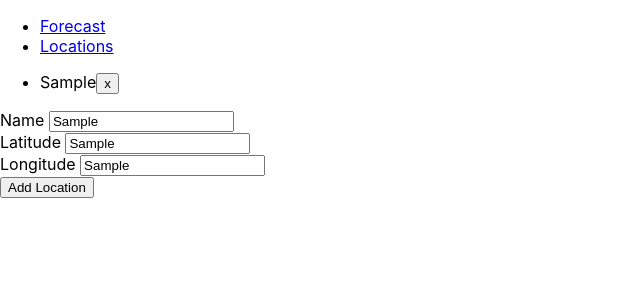
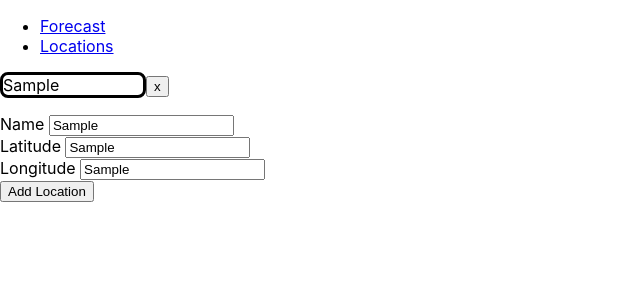
Before and after one commit to shakedva/Weather-App, a React (Create React App) app: page /Locations in a window 1280 px wide. Both pictures are taken after typing "Sample", "Sample", "Sample" into the empty fields and a click on the input "Add Location". Shown: the top 300 px of the page, without its empty margins (0-640 px from the left). Built offline with nearby package versions, Linux system fonts and the light colour scheme.

Commit message:
starting the `Forecast` page

```diff
--- /dev/null
+++ b/src/css/style.css
@@ -0,0 +1,12 @@
+.locationItem, span {
+    color: black;
+    border-style: solid;
+    width: 140px;
+    display: inline-block;
+    border-radius: 8px;
+}
+
+.locationsList {
+/*    border-color: green;*/
+/*    border-style: solid;*/
+}
--- a/src/forcast/Forecast.js
+++ b/src/forcast/Forecast.js
@@ -1,5 +1,19 @@
+import DisplayLocations from "../location/DisplayLocations"
+import {useState} from "react";
+
 const Forecast = () => {
-    return <h1>Forecast</h1>;
+    const [selectedLocation, setSelectedLocation] = useState("");
+
+
+    return (
+        <div>
+            <h1>Forecast</h1>
+            <DisplayLocations setSelectedLocation={setSelectedLocation} showDelete={false}/>
+
+            <div>
+                {selectedLocation}
+            </div>
+        </div>)
 };
 
 export default Forecast;
--- a/src/location/AddLocation.js
+++ b/src/location/AddLocation.js
@@ -4,6 +4,9 @@ import {LocationData} from '../structs/LocationData'
 
 function AddLocation(props) {
     const {dispatch} = useLocation();
+
+    //todo limit name to 10 chars
+
 
     const handleSubmit = (event) => {
         event.preventDefault();
--- a/src/location/DisplayLocations.js
+++ b/src/location/DisplayLocations.js
@@ -1,10 +1,9 @@
-import {useEffect, useState} from "react";
-import Locations from "./Locations";
 import {useLocation} from '../contexts/LocationContext'
 import LocationRow from './LocationRow'
 import * as React from 'react'
+import style from '../css/style.css'
 
-function DisplayLocations() {
+function DisplayLocations(props) {
 
     const {state} = useLocation()
 
@@ -12,19 +11,20 @@ function DisplayLocations() {
     const locationRows = state.locationList.map((oneLocation, index) => {
             return (
                 <React.Fragment key={index}>
-                    <LocationRow oneLocation={oneLocation}/>
+                    <LocationRow setSelectedLocation={props.setSelectedLocation} showDelete={props.showDelete}
+                                 oneLocation={oneLocation}/>
                 </React.Fragment>
             )
         }
     )
-    const msg = <li>(No locations yet...)</li>
+    const msg = <div>(No locations yet...)</div>
     let l = state.locationList.length === 0 ? msg : locationRows
 
     return (
-        <ul>
+        <div className={'locationsList'}>
             {/*<li><h3>Locations:</h3></li>*/}
             {locationRows}
-        </ul>
+        </div>
     )
 }
 
--- a/src/location/LocationRow.js
+++ b/src/location/LocationRow.js
@@ -1,14 +1,17 @@
 import DeleteLocation from "./DeleteLocation";
-import {useLocation} from '../contexts/LocationContext'
 
 function LocationRow(props) {
 
-    const {dispatch} = useLocation();
+    const handleClick = () => {
+        props.setSelectedLocation(props.oneLocation.name)
+    }
 
     return (
-        <li>{props.oneLocation.name}
-            <DeleteLocation name={props.oneLocation.name}/>
-        </li>
+        // <p className={'locationItem'}  >{props.oneLocation.name}
+        <p>
+            <span className={'locationItem'} onClick={handleClick}>{props.oneLocation.name}</span>
+            {props.showDelete ? <DeleteLocation name={props.oneLocation.name}/> : ""}
+        </p>
     );
 }
 
--- a/src/location/Locations.js
+++ b/src/location/Locations.js
@@ -10,7 +10,7 @@ function Locations() {
 
     return (
         <div>
-            <DisplayLocations/>
+            <DisplayLocations showDelete={true}/>
             <AddLocation name={name} changeName={setName}
                          latitude={latitude} changeLatitude={setLatitude}
                          longitude={longitude} changeLongitude={setLongitude}/>
```
